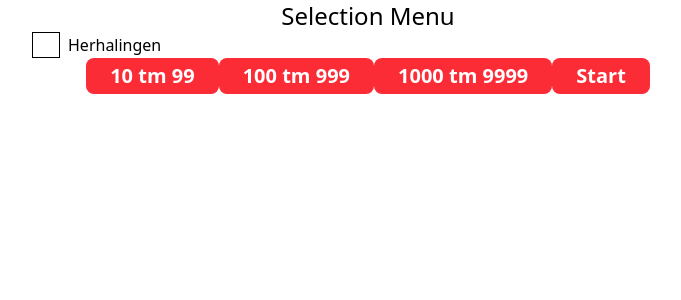
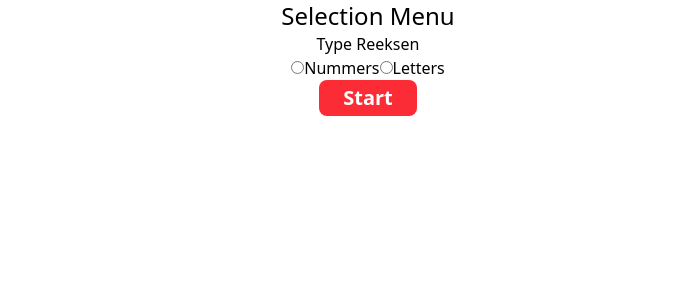
Before and after one commit to JeffreyvnZanten/reeksenspel, a React (Vite) app: page / in a window 1280 px wide. Shown: the top 300 px of the page, without its empty margins (272-953 px from the left). Built offline with nearby package versions, Linux system fonts and the light colour scheme.

Commit message:
Letters of nummers keuze

```diff
--- a/src/components/SelectionMenu.tsx
+++ b/src/components/SelectionMenu.tsx
@@ -1,34 +1,54 @@
-import { generateNumberSequence } from "../utils";
+import { generateLetterSequence, generateNumberSequence } from "../utils";
 import { CustomSettings } from "./CustomSettings";
 
 export type AllowedSequenceItem = number | string | HTMLImageElement;
+
+
 
 export type SelectionMenuProps<T> = {
   setGameState: () => void;
   setSequence: React.Dispatch<React.SetStateAction<T[] | null>>;
 };
 
+export const SelectionMenu = <T,>({setGameState, setSequence}: SelectionMenuProps<T>) => {
 
-export const SelectionMenu = <T,>({setGameState, setSequence}: SelectionMenuProps<T>) => {
+  function handleSequenceChange(event: React.ChangeEvent<HTMLInputElement>) {
+    const value = event.target.value;
+
+    switch (value) {
+      case "nummers":
+        setSequence(generateNumberSequence(2, 3) as T[]);
+        break;
+      case "letters":
+        setSequence(generateLetterSequence(4) as T[]);
+        break;
+      default:
+        break;
+    }
+  }
+
   return (
     <div className="text-center">
         <h1 className="text-2xl">Selection Menu</h1>
-        <CustomSettings />
-        <button
-            className="bg-red-500 hover:bg-red-700 text-xl text-white font-bold py-1 px-6 rounded-lg"
-            onClick={() => setSequence(generateNumberSequence(2, 3) as T[])}
-        >10 tm 99
-        </button>
-        <button
-            className="bg-red-500 hover:bg-red-700 text-xl text-white font-bold py-1 px-6 rounded-lg"
-            onClick={() => setSequence(generateNumberSequence(3, 3) as T[])}
-        >100 tm 999
-        </button>
-        <button
-            className="bg-red-500 hover:bg-red-700 text-xl text-white font-bold py-1 px-6 rounded-lg"
-            onClick={() => setSequence(generateNumberSequence(4, 3) as T[])}
-        >1000 tm 9999
-        </button>
+        <fieldset>
+          <legend>Type Reeksen</legend>
+          <input
+            type="radio"
+            id="nummers"
+            name="reeksen"
+            value="nummers"
+            onChange={handleSequenceChange}
+          />
+          <label htmlFor ="nummers">Nummers</label>
+          <input
+            type="radio"
+            id="letters"
+            name="reeksen"
+            value="letters"
+            onChange={handleSequenceChange}
+          />
+          <label htmlFor ="letters">Letters</label>
+        </fieldset>
         <button
             className="bg-red-500 hover:bg-red-700 text-xl text-white font-bold py-1 px-6 rounded-lg"
             onClick={() => setGameState()}
--- a/src/utils.ts
+++ b/src/utils.ts
@@ -1,6 +1,11 @@
 export function generateNumberSequence(digits: number, repeatAmount: number): number[] {
-    const min = Math.pow(10, digits - 1);
-    const max = Math.pow(10, digits) - 1;
+  const min = Math.pow(10, digits - 1);
+  const max = Math.pow(10, digits) - 1;
 
-    return Array.from({ length: repeatAmount }, () => Math.floor(Math.random() * (max - min + 1)) + min);
-  }
+  return Array.from({ length: repeatAmount }, () => Math.floor(Math.random() * (max - min + 1)) + min);
+}
+
+export function generateLetterSequence(repeatAmount: number): string[] {
+  const alphabet = "abcdefghijklmnopqrstuvwxyz".split("");
+  return Array.from({ length: repeatAmount }, () => alphabet[Math.floor(Math.random() * alphabet.length)]);
+}
```
